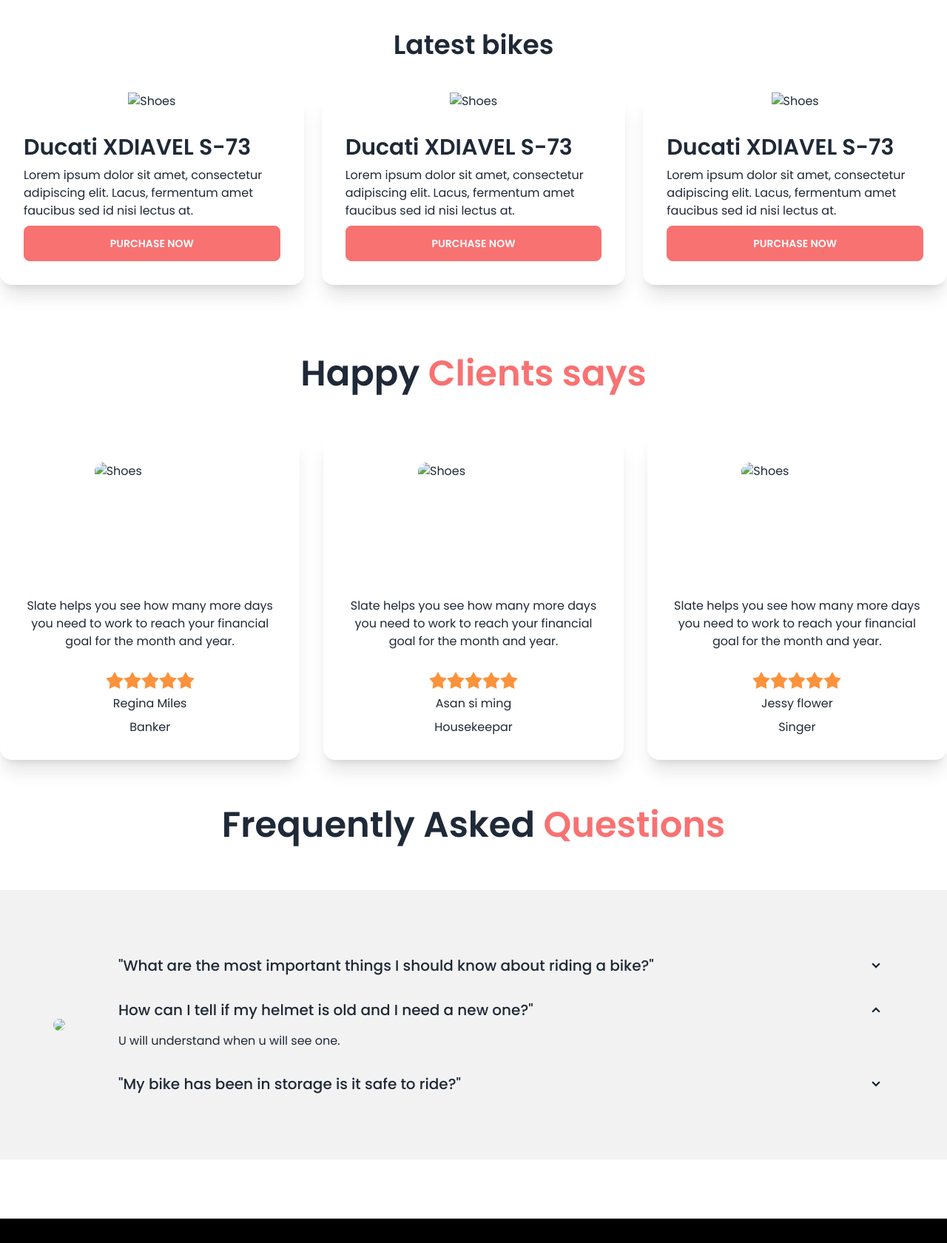
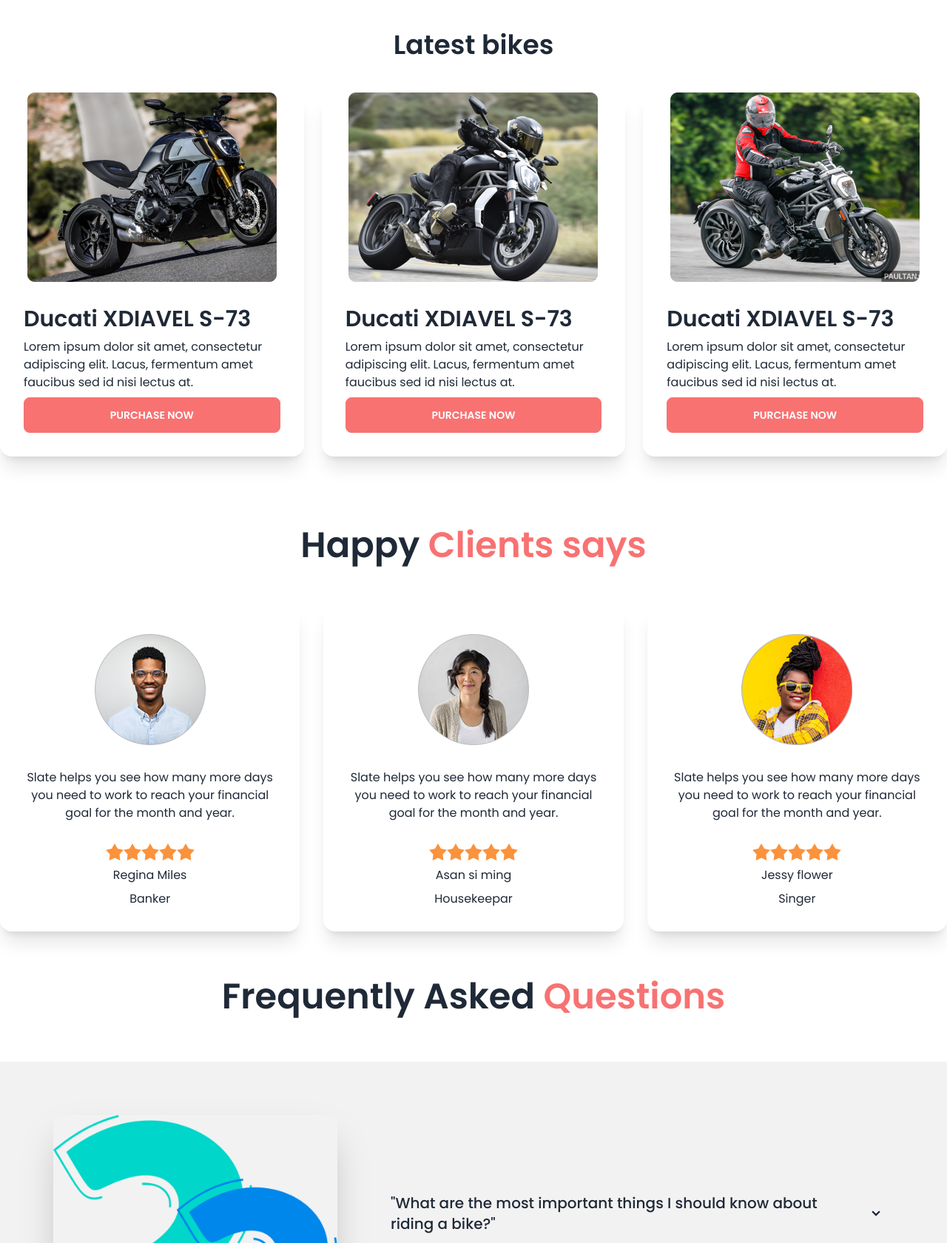
Before and after one commit to sakibalam12345/biker-zone, a plain HTML site: page index.html in a window 1280 px wide. Shown: the part 1120-2800 px from the top of the page at 74% size. Drawn offline with nearby package versions, Linux system fonts and the light colour scheme.

Commit message:
photo path resolved

```diff
--- a/index.html
+++ b/index.html
@@ -65,7 +65,7 @@ font-family: 'Poppins', sans-serif;
 
                     </div>
                     <div class="flex-1">
-                        <img src="/images//slider/bike1.png"  />
+                        <img src="./images/slider/bike1.png"  />
                     </div>
 
 
@@ -86,7 +86,7 @@ font-family: 'Poppins', sans-serif;
 
                     </div>
                     <div>
-                        <img src="/images//slider/bike2.png" class="w-full" />
+                        <img src="./images/slider/bike2.png" class="w-full" />
                     </div>
                 </div>
 
@@ -107,7 +107,7 @@ font-family: 'Poppins', sans-serif;
 
                     </div>
                     <div>
-                        <img src="/images//slider/bike3.png" class="w-full" />
+                        <img src="./images/slider/bike3.png" class="w-full" />
                     </div>
                 </div>
 
@@ -126,7 +126,7 @@ font-family: 'Poppins', sans-serif;
                             <button class="btn btn-error text-white">purchase now</button>
                     </div>
                     <div>
-                        <img src="/images//slider/bike4.png" class="w-full" />
+                        <img src="./images/slider/bike4.png" class="w-full" />
                     </div>
                 </div>
 
@@ -139,6 +139,7 @@ font-family: 'Poppins', sans-serif;
 
     </header>
     <main class="md:container md:mx-auto">
+      <!-- section-1 starts here -->
       <section>
         <h1 class="text-5xl font-semibold text-center">Fetured Bikes In This Year</h1>
         <p class="text-center text-orange-500">Best bike collection</p>
@@ -153,7 +154,7 @@ font-family: 'Poppins', sans-serif;
         <h1 class="text-4xl font-semibold text-center mb-11">Latest bikes</h1>
         <div class="grid grid-cols-1 lg:grid-cols-3 gap-6 mb-24">
           <div class="card bg-base-100 shadow-xl">
-            <figure><img src="/images//others/latest1.png" alt="Shoes" /></figure>
+            <figure><img src="./images/others/latest1.png" alt="bike" /></figure>
             <div class="card-body">
               <h2 class="text-3xl font-semibold">Ducati XDIAVEL S-73</h2>
               <p>Lorem ipsum dolor sit amet, consectetur adipiscing elit. Lacus, fermentum amet faucibus sed id nisi lectus at.</p>
@@ -164,7 +165,7 @@ font-family: 'Poppins', sans-serif;
             </div>
           </div>
           <div class="card  bg-base-100 shadow-xl">
-            <figure><img src="/images//others/latest2.png" alt="Shoes" /></figure>
+            <figure><img src="./images/others/latest2.png" alt="bike" /></figure>
             <div class="card-body">
               <h2 class="text-3xl font-semibold">Ducati XDIAVEL S-73</h2>
               <p>Lorem ipsum dolor sit amet, consectetur adipiscing elit. Lacus, fermentum amet faucibus sed id nisi lectus at.</p>
@@ -174,7 +175,7 @@ font-family: 'Poppins', sans-serif;
             </div>
           </div>
           <div class="card  bg-base-100 shadow-xl">
-            <figure><img src="/images//others/latest3.png" alt="Shoes" /></figure>
+            <figure><img src="./images/others/latest3.png" alt="bike" /></figure>
             <div class="card-body">
               <h2 class="text-3xl font-semibold">Ducati XDIAVEL S-73</h2>
               <p>Lorem ipsum dolor sit amet, consectetur adipiscing elit. Lacus, fermentum amet faucibus sed id nisi lectus at.</p>
@@ -188,13 +189,13 @@ font-family: 'Poppins', sans-serif;
 
         </div>
       </section>
-      <!-- section-2 starts here -->
+      <!-- section-3 starts here -->
       <section>
         <h1 class="text-5xl font-semibold text-center mb-14">Happy <span class="text-error">Clients says</span> </h1>
 <div class="grid grid-cols-1 lg:grid-cols-3 gap-8 mb-16">
   <div class="card  bg-base-100 shadow-xl">
     <figure class="px-10 pt-10">
-      <img  src="/images//others/user-1.png" alt="Shoes" class="rounded-xl w-[150px] h-[150px]" />
+      <img  src="./images/others/user-1.png" alt="man" class="rounded-xl w-[150px] h-[150px]" />
     </figure>
     <div class="card-body items-center text-center">
       <p class="pb-5">Slate helps you see how
@@ -214,7 +215,7 @@ font-family: 'Poppins', sans-serif;
   </div>
   <div class="card  bg-base-100 shadow-xl">
     <figure class="px-10 pt-10">
-      <img src="/images//others/user-2.png" alt="Shoes" class="rounded-xl w-[150px] h-[150px]" />
+      <img src="./images/others/user-2.png" alt="women" class="rounded-xl w-[150px] h-[150px]" />
     </figure>
     <div class="card-body items-center text-center ">
       <p class="pb-5">Slate helps you see how
@@ -234,7 +235,7 @@ font-family: 'Poppins', sans-serif;
   </div>
   <div class="card  bg-base-100 shadow-xl">
     <figure class="px-10 pt-10">
-      <img src="/images//others/user-3.png" alt="Shoes" class="rounded-xl w-[150px] h-[150px]" />
+      <img src="./images/others/user-3.png" alt="women" class="rounded-xl w-[150px] h-[150px]" />
     </figure>
     <div class="card-body items-center text-center">
       <p class="pb-5">Slate helps you see how
@@ -260,7 +261,7 @@ font-family: 'Poppins', sans-serif;
         <div>
           <div class="hero lg:p-14 bg-base-200 mb-20">
             <div class="hero-content flex-col gap-14 lg:flex-row">
-              <img src="/images//others/faq.png" class="max-w-sm rounded-lg shadow-2xl" />
+              <img src="./images/others/faq.png" class="max-w-sm rounded-lg shadow-2xl" />
               <div>
                 <div class="collapse collapse-arrow bg-base-200">
                   <input type="radio" name="my-accordion-2" checked="checked" />
```
